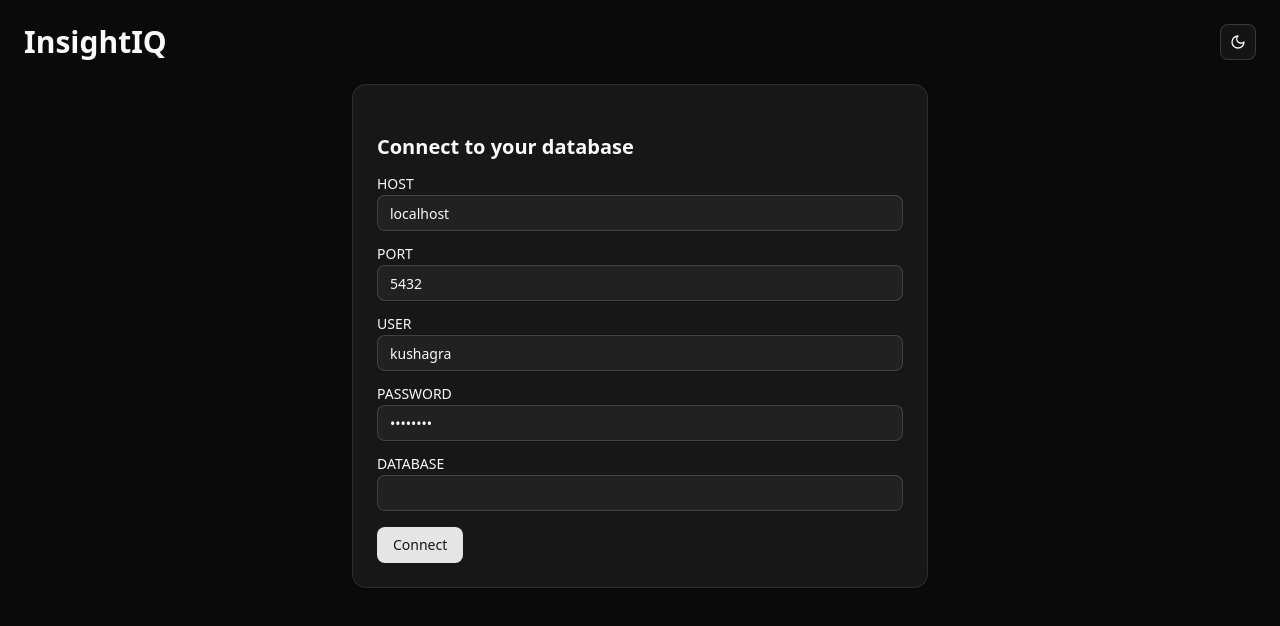
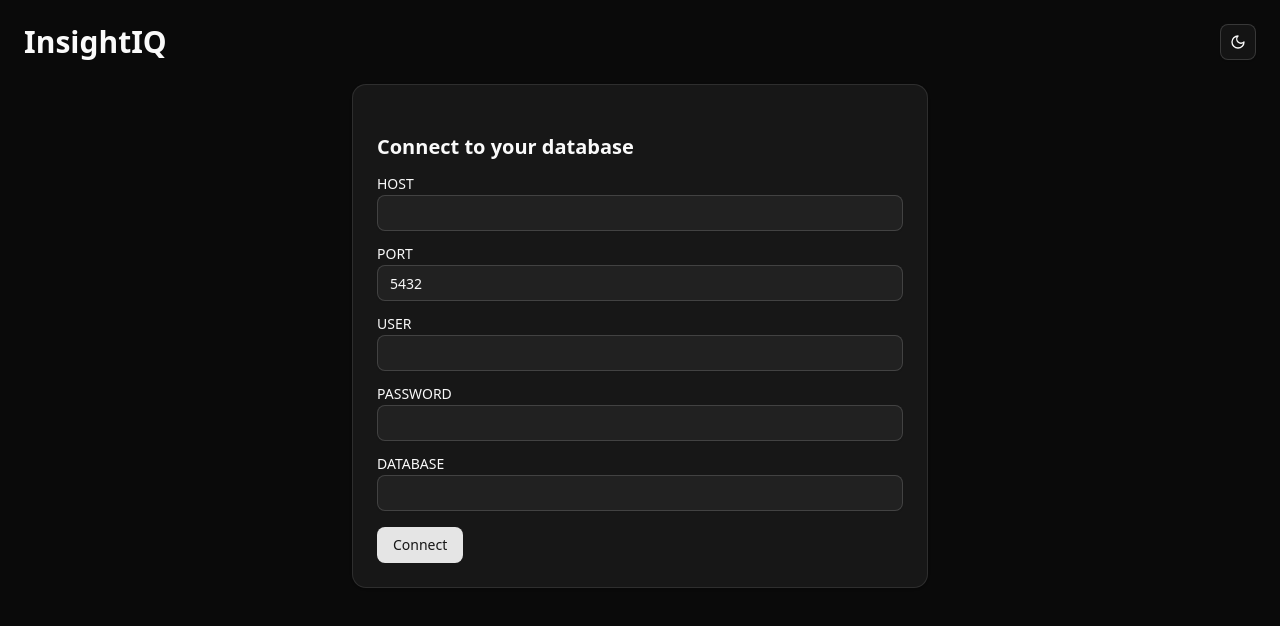
Before and after one commit to heyitsk/insight_frontend, a React (Vite) app: page / in a window 1280 px wide. Shown: the top 626 px of the page. Built offline with nearby package versions, Linux system fonts and the light colour scheme.

Commit message:
console removed and connect db form updated

```diff
--- a/src/components/ChatInterface.tsx
+++ b/src/components/ChatInterface.tsx
@@ -147,14 +147,14 @@ export default function ChatInterface() {
       });
 
       setResponse(res.data);
-      console.log(res.data);
+      // console.log(res.data);
     } catch (err: any) {
       if (err.response.status === 440) {
         localStorage.removeItem("sessionId");
         alert("Your session has expired. Please reconnect your database.");
         navigate("/");
       }
-      console.error("API error:", err);
+      // console.error("API error:", err);
       setResponse({
         error: err.response?.data?.error || "An unknown error occurred.",
       });
--- a/src/components/ConnectDbForm.tsx
+++ b/src/components/ConnectDbForm.tsx
@@ -22,10 +22,10 @@ interface ResponseData {
 
 export default function ConnectDbForm() {
   const [form, setForm] = useState<DbCredentials>({
-    host: "localhost",
+    host: "",
     port: 5432,
-    user: "kushagra",
-    password: "15481548",
+    user: "",
+    password: "",
     database: "",
   });
   const navigate = useNavigate();
@@ -52,7 +52,7 @@ export default function ConnectDbForm() {
         sessionId,
       });
 
-      console.log(res.data);
+      //   console.log(res.data);
 
       setResponse({ success: true, message: "Connection successfull" });
       if (res.data.success) {
```
